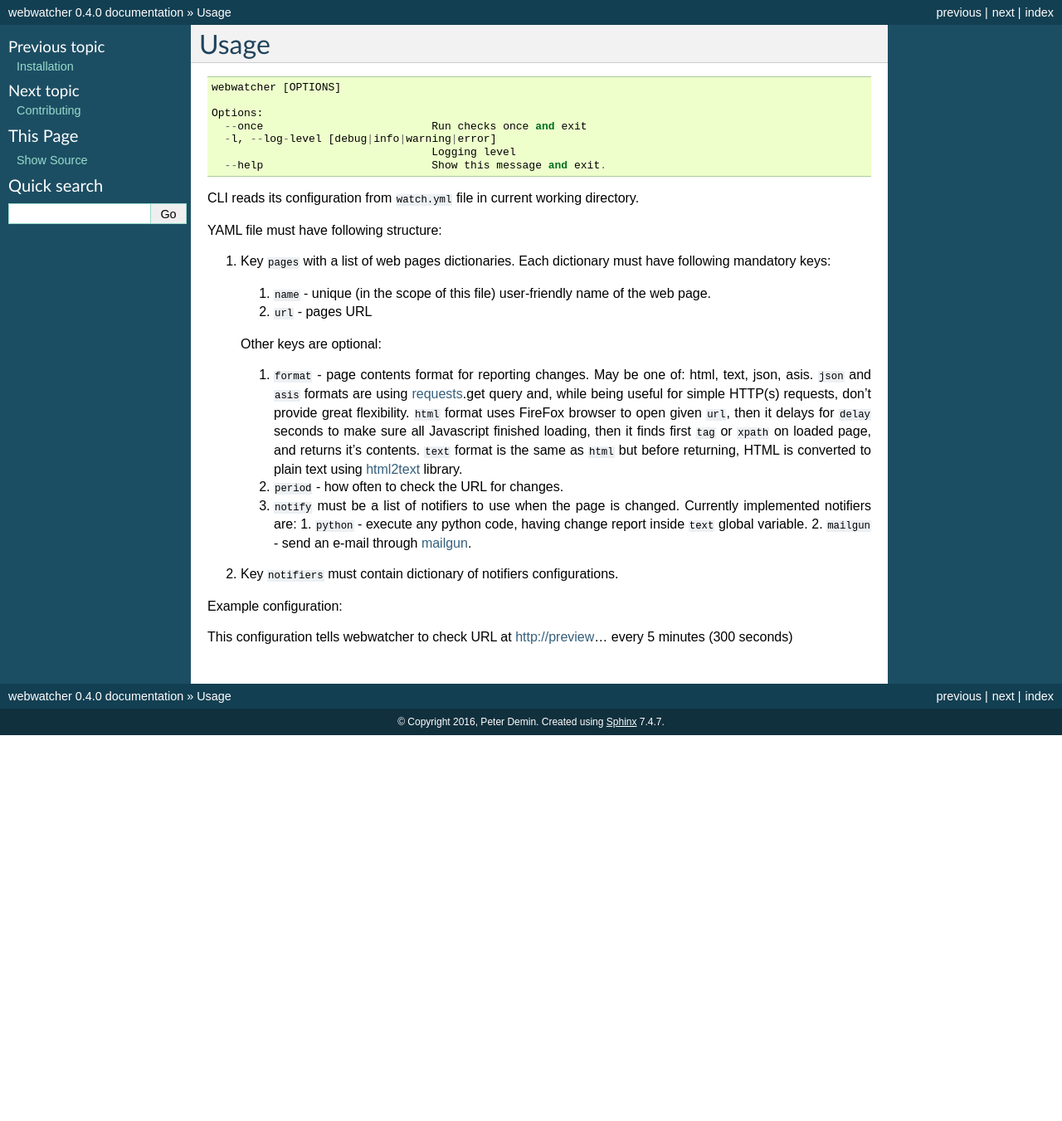
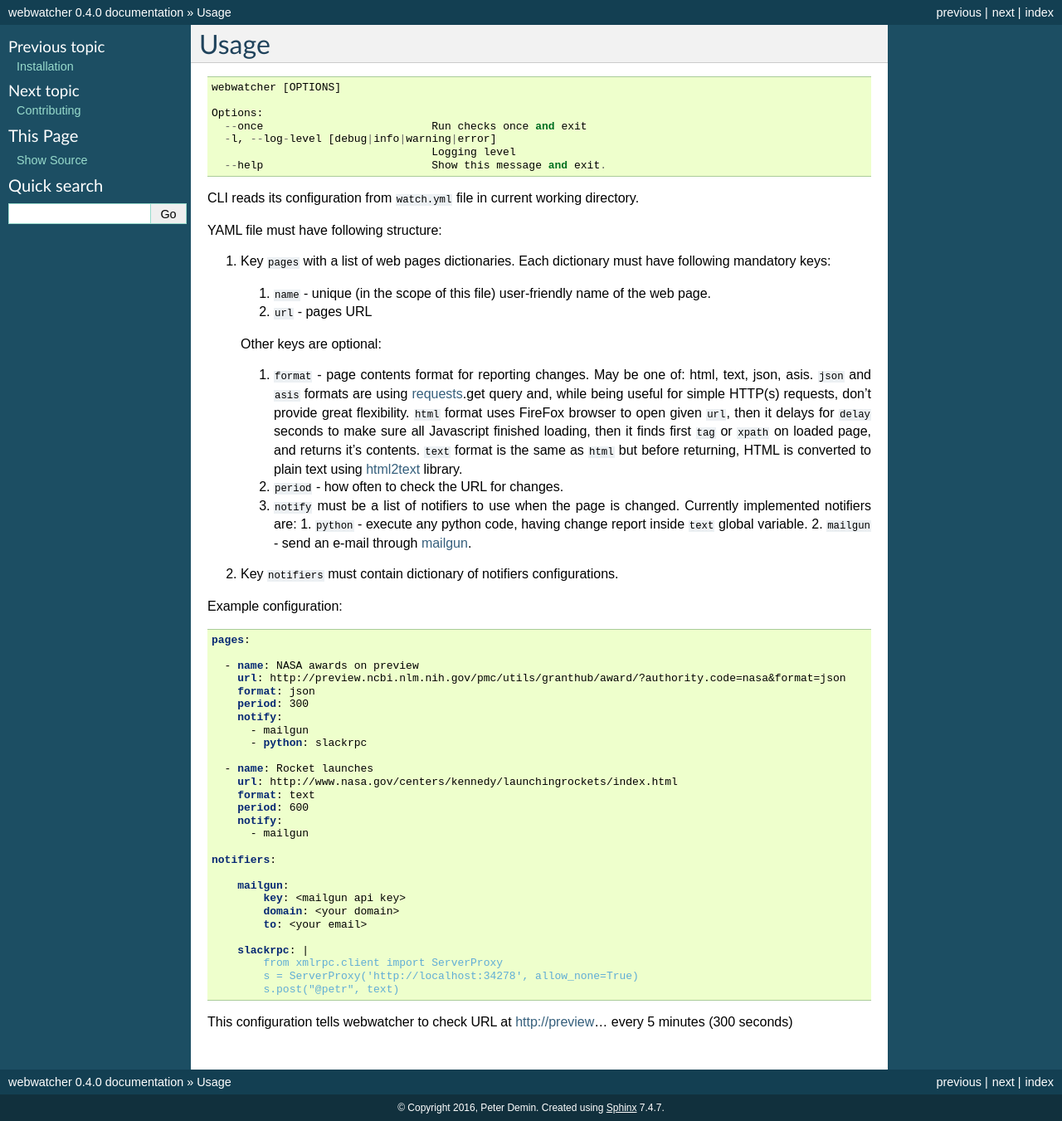
Before and after one commit to kibitzr/kibitzr, a Sphinx documentation site: the page built from docs/usage.rst, in a window 1280 px wide. Shown: the whole page at 83% size. Built offline with Sphinx 7.4.7, drawn with Linux system fonts in a browser that asks for light colours; pages that are not in the unit, such as notebooks, are missing from menus; before the commit the page ends 900 px from its top, so only the background shows below that.

Commit message:
Update usage.rst
Fixed code block highlighting.

```diff
--- a/docs/usage.rst
+++ b/docs/usage.rst
@@ -46,7 +46,7 @@ YAML file must have following structure:
 
 Example configuration:
 
-.. highlight:: yaml
+.. code-block:: yaml
 
     pages:
 
```
